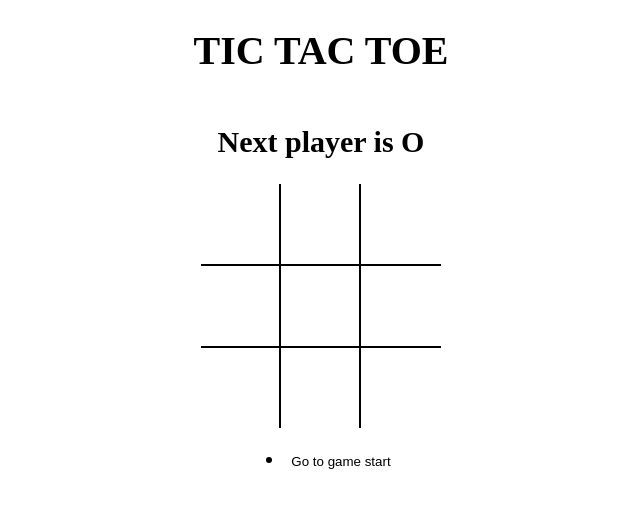
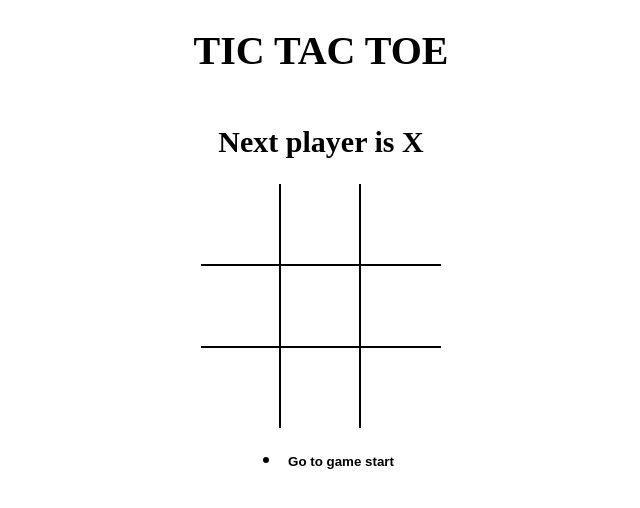
Before and after one commit to aryan-raj-raushan/tictactoe, a React (Vite) app: page / in a window 1280 px wide. Shown: the top 508 px of the page, without its empty margins (319-959 px from the left). Built offline with nearby package versions, Linux system fonts and the light colour scheme.

Commit message:
added changes in all

```diff
--- a/src/App.jsx
+++ b/src/App.jsx
@@ -7,12 +7,11 @@ import './style/root.scss';
 
 const App = () => {
   const [history, setHistory] = useState([
-    { board: Array(9).fill(null), setIsXnext: true },
+    { board: Array(9).fill(null), isXNext: true },
   ]);
-  const [currntMove, setCurrentMove] = useState(0);
+  const [currentMove, setCurrentMove] = useState(0);
+  const current = history[currentMove];
 
-  const current = history[currntMove];
-  // const [isXnext, setIsXnext] = useState(false);
   const winner = calculateWinner(current.board);
 
   const handleSquareClick = position => {
@@ -22,17 +21,21 @@ const App = () => {
 
     setHistory(prev => {
       const last = prev[prev.length - 1];
+
       const newBoard = last.board.map((square, pos) => {
         if (pos === position) {
-          return last.isXnext ? 'X' : 'O';
+          return last.isXNext ? 'X' : 'O';
         }
 
         return square;
       });
-      return prev.concat({ board: newBoard, isXnext: !last.isXnext });
+
+      return prev.concat({ board: newBoard, isXNext: !last.isXNext });
     });
+
     setCurrentMove(prev => prev + 1);
   };
+
   const moveTo = move => {
     setCurrentMove(move);
   };
@@ -42,7 +45,7 @@ const App = () => {
       <h1>TIC TAC TOE</h1>
       <StatusMessage winner={winner} current={current} />
       <Board board={current.board} handleSquareClick={handleSquareClick} />
-      <History history={history} moveTo={moveTo} currntMove={currntMove} />
+      <History history={history} moveTo={moveTo} currentMove={currentMove} />
     </div>
   );
 };
--- a/src/components/History.jsx
+++ b/src/components/History.jsx
@@ -8,9 +8,8 @@ const History = ({ history, moveTo, currentMove }) => {
           <li key={move}>
             <button
               style={{
-                fontWeight: move === currentMove ? 'bold' : 'lighter',
+                fontWeight: move === currentMove ? 'bold' : 'normal',
               }}
-              // style={{ color: 'red' }}
               type="button"
               onClick={() => {
                 moveTo(move);
--- a/src/components/StatusMessage.jsx
+++ b/src/components/StatusMessage.jsx
@@ -2,12 +2,13 @@ import React from 'react';
 
 const StatusMessage = ({ winner, current }) => {
   const noMovesLeft = current.board.every(el => el !== null);
+
   return (
     <h2>
       {winner && `Winner is ${winner}`}
       {!winner &&
         !noMovesLeft &&
-        `Next player is ${current.isXnext ? 'X' : 'O'}`}
+        `Next player is ${current.isXNext ? 'X' : 'O'}`}
       {!winner && noMovesLeft && 'X and O tied'}
     </h2>
   );
```
Also changed, not shown: src/components/Square.jsx (+11 -0 lines), 2 other files (tests, documents, lock files or other folders).
